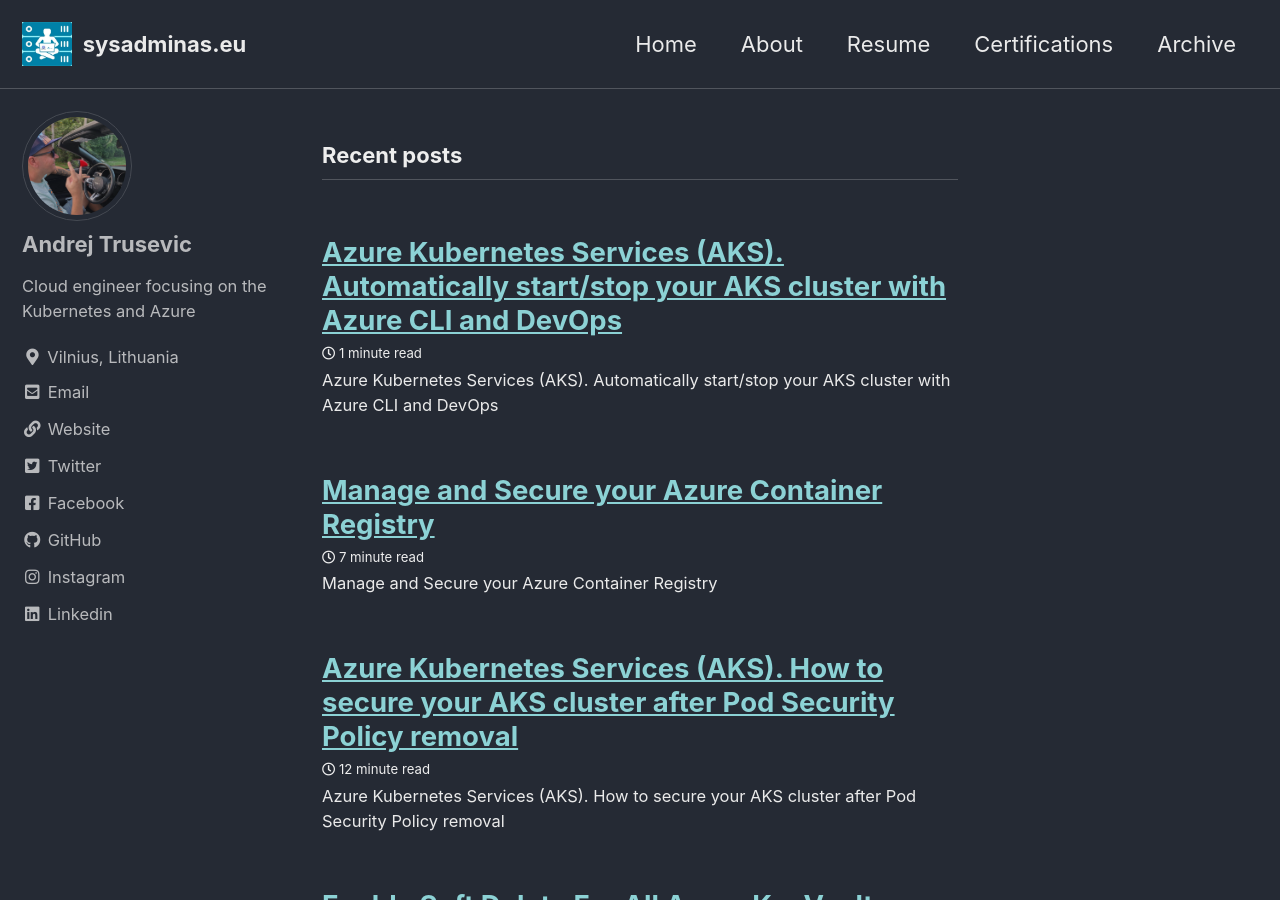
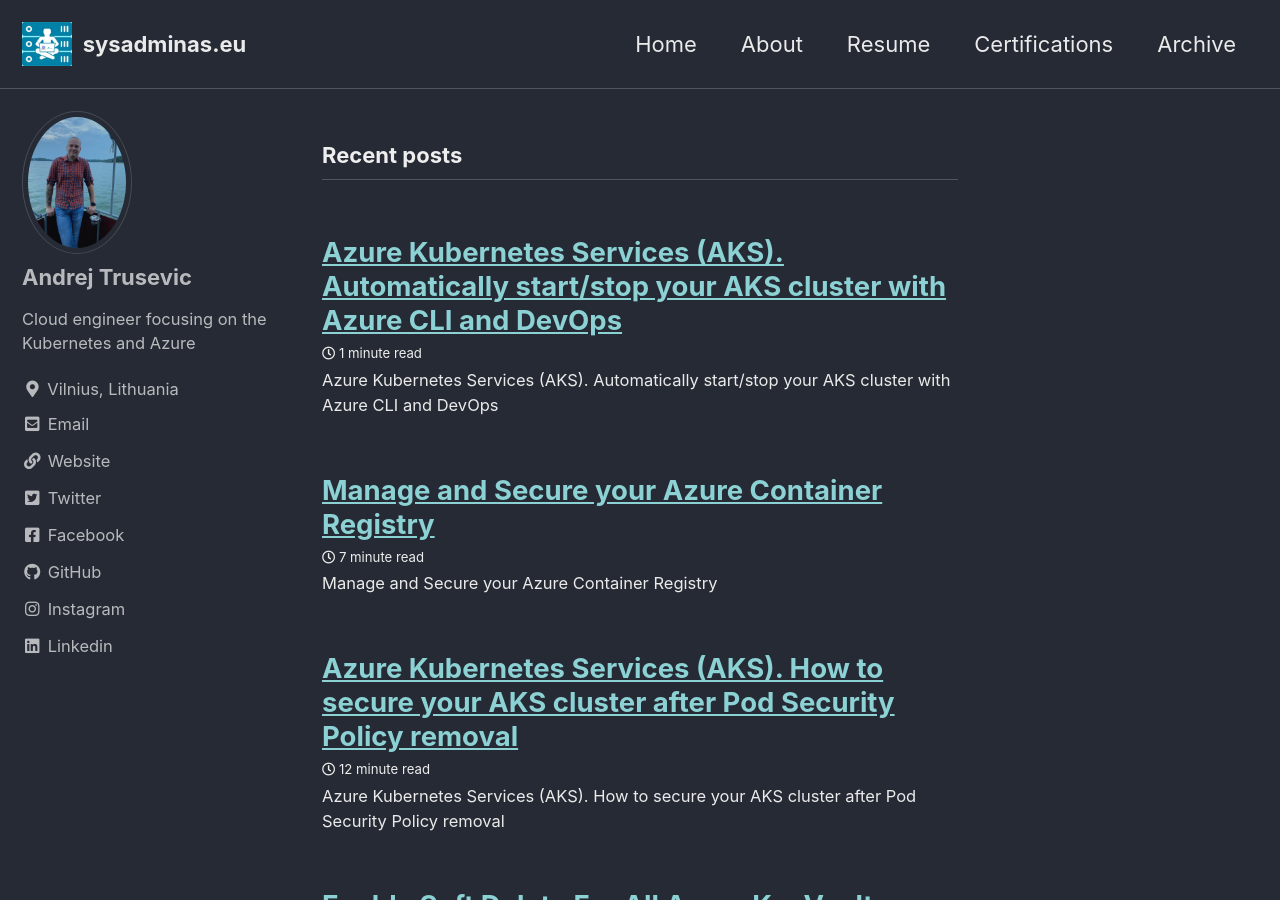
Before and after one commit to andriktr/andriktr.github.io, a Jekyll site: the page built from index.html, in a window 1280 px wide and 900 px high. Built offline with Jekyll 4.4.1, drawn with Linux system fonts in a browser that asks for light colours; cached includes are drawn as plain includes; the list of posts is cut into pages by our own code.

Commit message:
change avatar

```diff
--- a/_config.yml
+++ b/_config.yml
@@ -94,7 +94,7 @@
 # Site Author
 author:
   name             : "Andrej Trusevic"
-  avatar           : "/assets/images/bio-photo.jpg"
+  avatar           : "/assets/images/Just_Me.jpeg"
   bio              : "Cloud engineer focusing on the Kubernetes and Azure"
   location         : "Vilnius, Lithuania"
   #email            : andriktr@gmail.com
```
Also changed, not shown: assets/images/Just_Me.jpeg (added).
